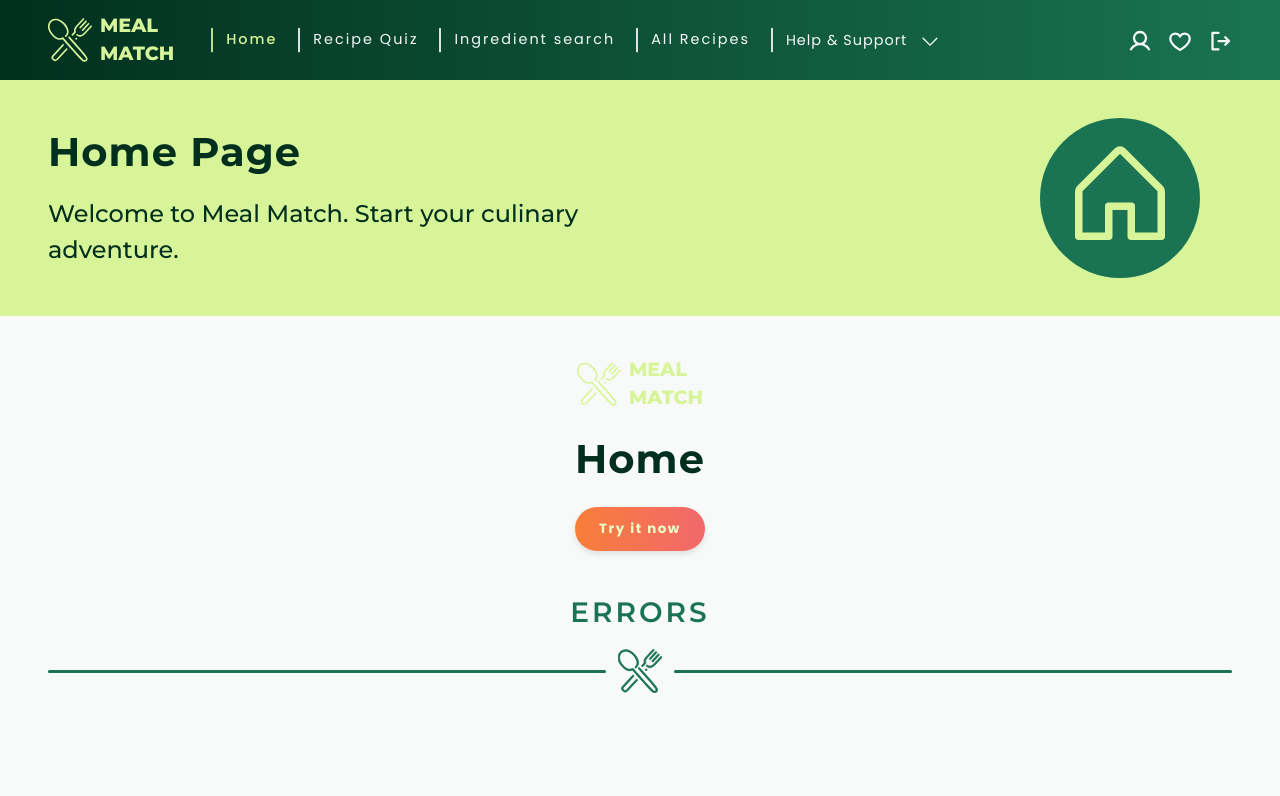
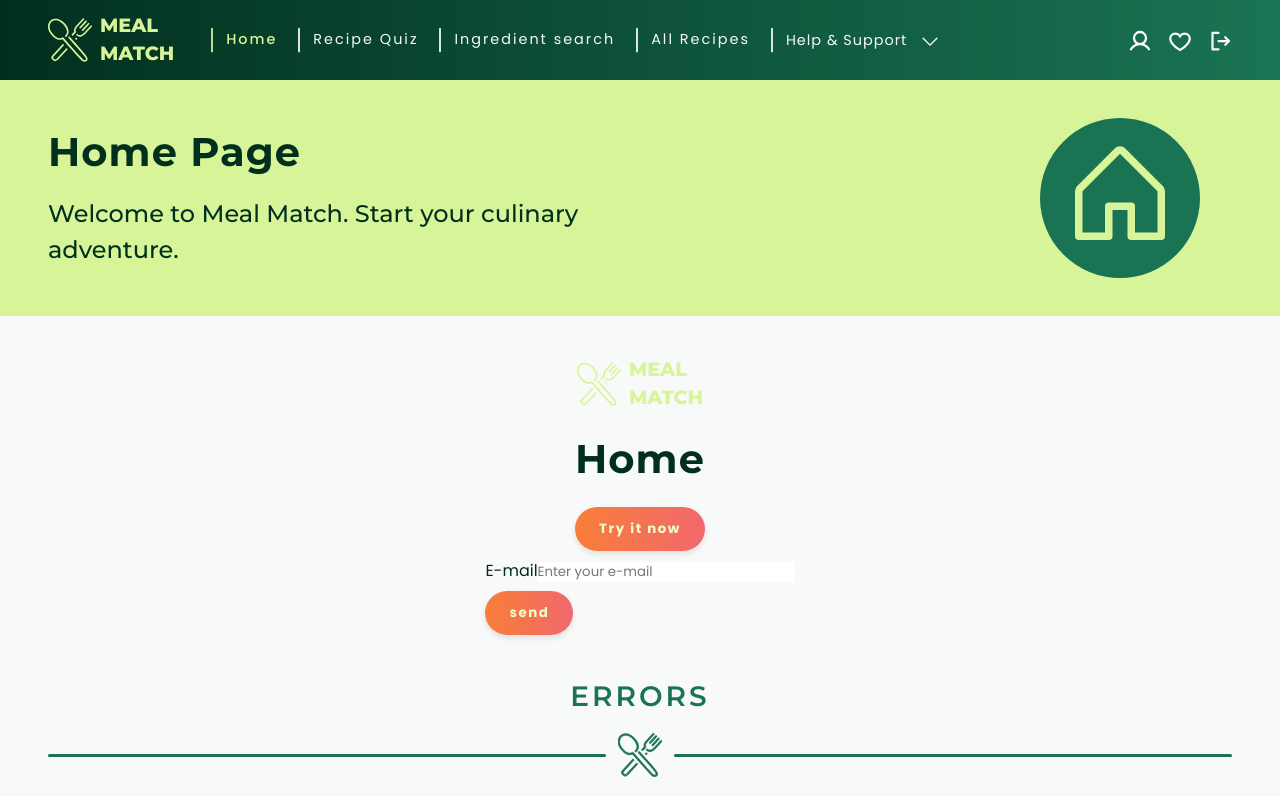
Before and after one commit to AnneKluytmans/novi-frontend-final-project-meal-match, a React (Vite) app: page / in a window 1280 px wide. Shown: the top 796 px of the page. Built offline with nearby package versions, Linux system fonts and the light colour scheme.

Commit message:
Created email field component and isEmailValid helperfunction

```diff
--- /dev/null
+++ b/src/components/form/emailField/EmailField.jsx
@@ -0,0 +1,28 @@
+import { useFormContext } from 'react-hook-form';
+import InputField from '../inputField/InputField.jsx';
+import isEmailValid from '../../../helpers/isEmailValid.js';
+
+
+function EmailField() {
+    const { register, formState: {errors} } = useFormContext();
+    const maxEmailLength = 64;
+
+    return (
+        <InputField
+            id="email-field"
+            type="email"
+            name="email"
+            label="E-mail"
+            placeholder="Enter your e-mail"
+            register={register}
+            validation={{
+                required: 'Email is required',
+                validate: isEmailValid,
+                maxLength: { value: maxEmailLength, message: `Email cannot exceed ${maxEmailLength} characters` }
+            }}
+            error={errors.email}
+        />
+    );
+}
+
+export default EmailField;
--- /dev/null
+++ b/src/helpers/isEmailValid.js
@@ -0,0 +1,6 @@
+function isEmailValid(email) {
+    const re = /^[^\s@]+@[^\s@]+\.[^\s@]+$/;
+    return re.test(email) || "Invalid email address";
+}
+
+export default isEmailValid;
--- a/src/pages/homePage/Home.jsx
+++ b/src/pages/homePage/Home.jsx
@@ -1,3 +1,4 @@
+import { useForm, FormProvider } from 'react-hook-form';
 import { House } from '@phosphor-icons/react';
 import Button from '../../components/buttons/button/Button.jsx';
 import Loader from '../../components/misc/loader/Loader.jsx';
@@ -5,10 +6,20 @@ import ErrorMessage from '../../components/misc/errorMessage/ErrorMessage.jsx';
 import Logo from '../../components/misc/logo/Logo.jsx';
 import SectionDivider from '../../components/misc/sectionDivider/SectionDivider.jsx';
 import Header from '../../components/header/Header.jsx';
+import EmailField from '../../components/form/emailField/EmailField.jsx';
 import './Home.css';
 
 
+
 function Home() {
+    const methods = useForm({
+        mode: 'onTouched',
+    });
+
+    function handleFormSubmit(data) {
+        console.log(data);
+    }
+
     return (
       <>
           <Header
@@ -26,6 +37,17 @@ function Home() {
                   >
                       Try it now
                   </Button>
+                  <FormProvider {...methods}>
+                      <form onSubmit={methods.handleSubmit(handleFormSubmit)} noValidate>
+                          <EmailField />
+                          <Button
+                              type="submit"
+                              className="btn btn__default"
+                          >
+                              send
+                          </Button>
+                      </form>
+                  </FormProvider>
                   <SectionDivider title="Errors"/>
                   <Loader text="Finding delicious recipes just for you...🍝"/>
                   <Loader />
```
